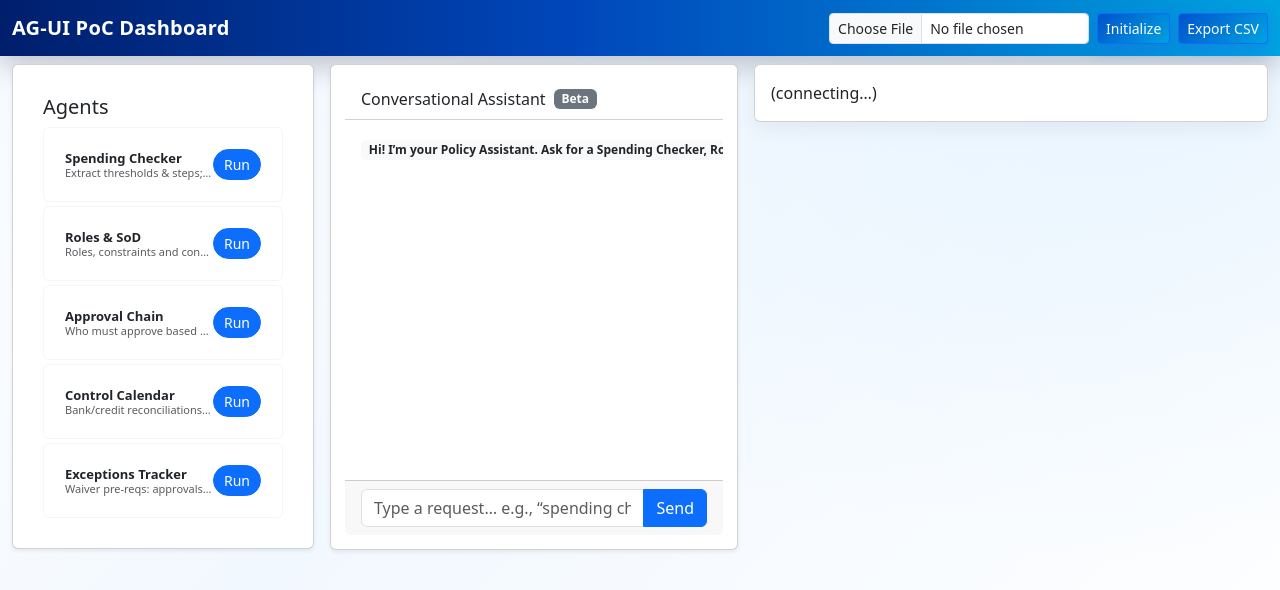
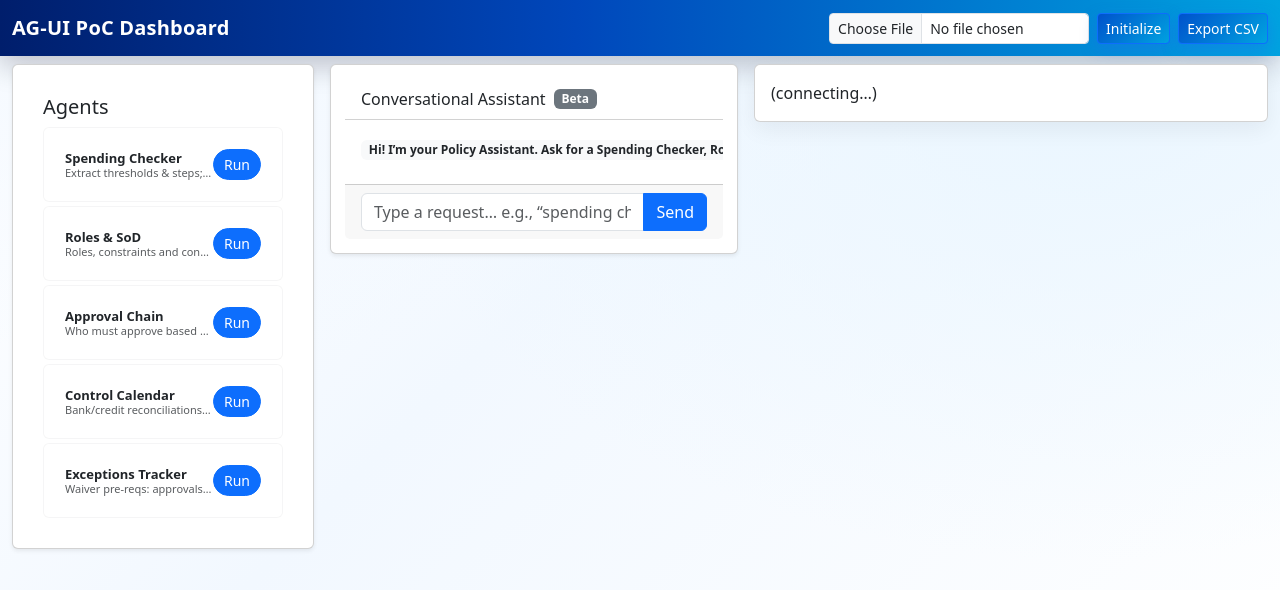
Before and after one commit to qnxrahul/Ag-UI, a React (Vite) app in the folder frontend/: page / in a window 1280 px wide. Shown: the top 590 px of the page. Built offline with nearby package versions, Linux system fonts and the light colour scheme; no server answers.

Commit message:
Fix: Make chat window sticky and scrollable
Co-authored-by: qnxrahul <qnxrahul@gmail.com>

```diff
--- a/frontend/src/components/ChatWindow.tsx
+++ b/frontend/src/components/ChatWindow.tsx
@@ -38,12 +38,15 @@ export default function ChatWindow() {
   }
 
   return (
-    <Card className="shadow-sm" style={{ background: "#ffffff" }}>
+    <Card
+      className="shadow-sm"
+      style={{ background: "#ffffff", position: "sticky", top: 8, maxHeight: "calc(100vh - 80px)", display: "flex", flexDirection: "column" }}
+    >
       <Card.Header className="d-flex align-items-center gap-2" style={{ background: "#ffffff" }}>
         <span>Conversational Assistant</span>
         <Badge bg="secondary">Beta</Badge>
       </Card.Header>
-      <Card.Body style={{ height: 360, overflowY: "auto" }} ref={listRef as any}>
+      <Card.Body style={{ flex: 1, overflowY: "auto" }} ref={listRef as any}>
         {msgs.map((m: ChatMsg, i: number) => (
           <div key={i} className={`mb-2 ${m.role === "user" ? "text-end" : "text-start"}`}>
             <span className={`badge ${m.role === "user" ? "bg-primary" : "bg-light text-dark"}`}>
```
